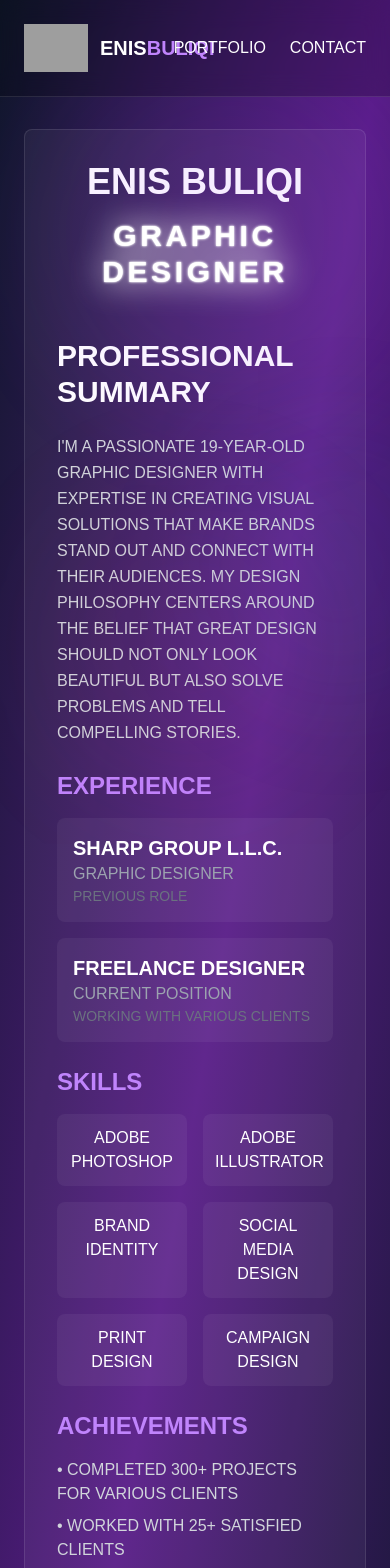
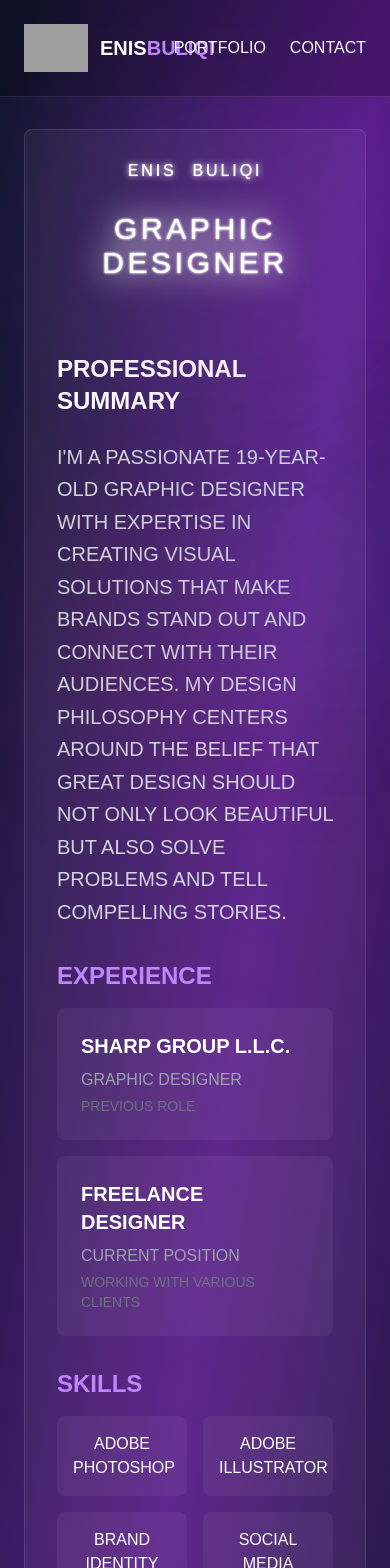
Before and after one commit to SaraBuliqi/Enis-portfolio-, a React (Vite) app: page /cv in a window 390 px wide. Shown: the top 1568 px of the page. Built offline with nearby package versions, Linux system fonts and the light colour scheme; grey boxes are pictures that could not be loaded; the HTML template or start-up script is replaced by a standard one.

Commit message:
Update CV page typography - match portfolio font family, spacing, and styling exactly

```diff
--- a/src/pages/CV.tsx
+++ b/src/pages/CV.tsx
@@ -41,16 +41,16 @@ const CV = () => {
               alt="Logo"
               className="w-16 h-16 object-contain"
             />
-            <span className="text-xl font-bold">
+            <span className="text-xl font-bold" style={{ fontFamily: "SweetSansProRegular, Sweet Sans Pro, Arial, sans-serif" }}>
               <span className="text-white">Enis</span>
               <span className="text-purple-400">Buliqi</span>
             </span>
           </a>
           <nav className="flex gap-6">
-            <a href="/" className="text-white hover:text-purple-400 transition-colors">
+            <a href="/" className="text-white hover:text-purple-400 transition-colors" style={{ fontFamily: "SweetSansProRegular, Sweet Sans Pro, Arial, sans-serif" }}>
               Portfolio
             </a>
-            <a href="/#contact" className="text-white hover:text-purple-400 transition-colors">
+            <a href="/#contact" className="text-white hover:text-purple-400 transition-colors" style={{ fontFamily: "SweetSansProRegular, Sweet Sans Pro, Arial, sans-serif" }}>
               Contact
             </a>
           </nav>
@@ -62,13 +62,43 @@ const CV = () => {
         {/* CV Content */}
         <section className="bg-white/5 rounded-lg overflow-hidden border border-white/10 p-8">
           <div className="max-w-4xl mx-auto">
-            {/* Name and Title - matching portfolio style */}
-            <div className="text-center mb-12">
-              <h1 className="text-4xl md:text-5xl lg:text-6xl font-bold text-white mb-4">
-                Enis Buliqi
-              </h1>
-              <h2
-                className="bg-gradient-to-r from-white via-white to-gray-200 bg-clip-text text-transparent text-3xl md:text-5xl lg:text-7xl font-extrabold drop-shadow-[0_0_16px_white]"
+            {/* Name and Title - matching portfolio style exactly */}
+            <div className="text-center mb-16">
+              <h1
+                className="flex flex-col items-center text-base xs:text-lg sm:text-xl md:text-2xl lg:text-3xl xl:text-4xl font-bold text-white mb-8 leading-[1.1] w-full break-words overflow-visible justify-center"
+              >
+                <span
+                  className="break-words w-full mb-8 flex items-center justify-center gap-12 text-center"
+                >
+                  <span
+                    className="flex items-center gap-4"
+                    style={{
+                      filter: "drop-shadow(0 0 3px #fff)",
+                      textShadow: "0 0 1px #fff",
+                    }}
+                  >
+                    <span
+                      className="inline-block font-normal text-white"
+                      style={{
+                        letterSpacing: "0.18em",
+                        fontFamily: "SweetSansProRegular, Sweet Sans Pro, Arial, sans-serif",
+                      }}
+                    >
+                      Enis
+                    </span>{" "}
+                    <span
+                      className="inline-block font-normal text-white"
+                      style={{
+                        letterSpacing: "0.18em",
+                        fontFamily: "SweetSansProRegular, Sweet Sans Pro, Arial, sans-serif",
+                      }}
+                    >
+                      Buliqi
+                    </span>
+                  </span>
+                </span>
+                <span
+                  className="w-full flex items-center justify-center bg-gradient-to-r from-white via-white to-gray-200 bg-clip-text text-transparent text-center leading-[1.15] min-h-[1.2em] pb-2 relative text-3xl md:text-5xl lg:text-7xl font-extrabold drop-shadow-[0_0_16px_white]"
                   style={{
                     backgroundSize: "200% 200%",
                     animation: "gradient-move 4s ease-in-out infinite",
@@ -80,67 +110,69 @@ const CV = () => {
                     fontFamily: "SweetSansProRegular, Sweet Sans Pro, Arial, sans-serif",
                   }}
                 >
-                Graphic Designer
-              </h2>
+                  <span className="inline-block font-normal">Graphic Designer</span>
+                </span>
+              </h1>
             </div>
 
-            <h3 className="text-3xl font-bold text-white mb-6">Professional Summary</h3>
-            <p className="text-gray-300 mb-6 leading-relaxed">
+            <h3 className="text-2xl md:text-3xl font-bold text-white mb-6" style={{ fontFamily: "SweetSansProRegular, Sweet Sans Pro, Arial, sans-serif" }}>Professional Summary</h3>
+            <p className="text-xl md:text-2xl text-gray-300 mb-8 max-w-2xl mx-auto leading-relaxed" style={{ fontFamily: "SweetSansProRegular, Sweet Sans Pro, Arial, sans-serif" }}>
               I'm a passionate 19-year-old graphic designer with expertise in creating visual solutions
               that make brands stand out and connect with their audiences. My design philosophy centers
               around the belief that great design should not only look beautiful but also solve problems
               and tell compelling stories.
             </p>
 
-            <h3 className="text-2xl font-bold text-purple-400 mb-4">Experience</h3>
-            <div className="mb-6">
-              <div className="bg-white/5 p-4 rounded-lg mb-4">
-                <h4 className="text-xl font-semibold text-white">Sharp Group L.L.C.</h4>
-                <p className="text-gray-400">Graphic Designer</p>
-                <p className="text-gray-500 text-sm">Previous role</p>
+            <h3 className="text-2xl font-bold text-purple-400 mb-4" style={{ fontFamily: "SweetSansProRegular, Sweet Sans Pro, Arial, sans-serif" }}>Experience</h3>
+            <div className="mb-8">
+              <div className="bg-white/5 p-6 rounded-lg mb-4">
+                <h4 className="text-xl font-semibold text-white mb-2" style={{ fontFamily: "SweetSansProRegular, Sweet Sans Pro, Arial, sans-serif" }}>Sharp Group L.L.C.</h4>
+                <p className="text-gray-400 mb-1" style={{ fontFamily: "SweetSansProRegular, Sweet Sans Pro, Arial, sans-serif" }}>Graphic Designer</p>
+                <p className="text-gray-500 text-sm" style={{ fontFamily: "SweetSansProRegular, Sweet Sans Pro, Arial, sans-serif" }}>Previous role</p>
               </div>
-              <div className="bg-white/5 p-4 rounded-lg">
-                <h4 className="text-xl font-semibold text-white">Freelance Designer</h4>
-                <p className="text-gray-400">Current position</p>
-                <p className="text-gray-500 text-sm">Working with various clients</p>
+              <div className="bg-white/5 p-6 rounded-lg">
+                <h4 className="text-xl font-semibold text-white mb-2" style={{ fontFamily: "SweetSansProRegular, Sweet Sans Pro, Arial, sans-serif" }}>Freelance Designer</h4>
+                <p className="text-gray-400 mb-1" style={{ fontFamily: "SweetSansProRegular, Sweet Sans Pro, Arial, sans-serif" }}>Current position</p>
+                <p className="text-gray-500 text-sm" style={{ fontFamily: "SweetSansProRegular, Sweet Sans Pro, Arial, sans-serif" }}>Working with various clients</p>
               </div>
             </div>
 
-            <h3 className="text-2xl font-bold text-purple-400 mb-4">Skills</h3>
-            <div className="grid grid-cols-2 md:grid-cols-3 gap-4 mb-6">
-              <div className="bg-white/5 p-3 rounded-lg text-center">
-                <span className="text-white font-medium">Adobe Photoshop</span>
+            <h3 className="text-2xl font-bold text-purple-400 mb-4" style={{ fontFamily: "SweetSansProRegular, Sweet Sans Pro, Arial, sans-serif" }}>Skills</h3>
+            <div className="grid grid-cols-2 md:grid-cols-3 gap-4 mb-8">
+              <div className="bg-white/5 p-4 rounded-lg text-center">
+                <span className="text-white font-medium" style={{ fontFamily: "SweetSansProRegular, Sweet Sans Pro, Arial, sans-serif" }}>Adobe Photoshop</span>
               </div>
-              <div className="bg-white/5 p-3 rounded-lg text-center">
-                <span className="text-white font-medium">Adobe Illustrator</span>
+              <div className="bg-white/5 p-4 rounded-lg text-center">
+                <span className="text-white font-medium" style={{ fontFamily: "SweetSansProRegular, Sweet Sans Pro, Arial, sans-serif" }}>Adobe Illustrator</span>
               </div>
-              <div className="bg-white/5 p-3 rounded-lg text-center">
-                <span className="text-white font-medium">Brand Identity</span>
+              <div className="bg-white/5 p-4 rounded-lg text-center">
+                <span className="text-white font-medium" style={{ fontFamily: "SweetSansProRegular, Sweet Sans Pro, Arial, sans-serif" }}>Brand Identity</span>
               </div>
-              <div className="bg-white/5 p-3 rounded-lg text-center">
-                <span className="text-white font-medium">Social Media Design</span>
+              <div className="bg-white/5 p-4 rounded-lg text-center">
+                <span className="text-white font-medium" style={{ fontFamily: "SweetSansProRegular, Sweet Sans Pro, Arial, sans-serif" }}>Social Media Design</span>
               </div>
-              <div className="bg-white/5 p-3 rounded-lg text-center">
-                <span className="text-white font-medium">Print Design</span>
+              <div className="bg-white/5 p-4 rounded-lg text-center">
+                <span className="text-white font-medium" style={{ fontFamily: "SweetSansProRegular, Sweet Sans Pro, Arial, sans-serif" }}>Print Design</span>
               </div>
-              <div className="bg-white/5 p-3 rounded-lg text-center">
-                <span className="text-white font-medium">Campaign Design</span>
+              <div className="bg-white/5 p-4 rounded-lg text-center">
+                <span className="text-white font-medium" style={{ fontFamily: "SweetSansProRegular, Sweet Sans Pro, Arial, sans-serif" }}>Campaign Design</span>
               </div>
             </div>
 
-            <h3 className="text-2xl font-bold text-purple-400 mb-4">Achievements</h3>
-            <ul className="text-gray-300 space-y-2 mb-6">
-              <li>• Completed 300+ projects for various clients</li>
-              <li>• Worked with 25+ satisfied clients</li>
-              <li>• Specialized in brand identity and social media design</li>
-              <li>• Experience in album covers, banners, and marketing campaigns</li>
+            <h3 className="text-2xl font-bold text-purple-400 mb-4" style={{ fontFamily: "SweetSansProRegular, Sweet Sans Pro, Arial, sans-serif" }}>Achievements</h3>
+            <ul className="text-gray-300 space-y-3 mb-8" style={{ fontFamily: "SweetSansProRegular, Sweet Sans Pro, Arial, sans-serif" }}>
+              <li className="text-lg">• Completed 300+ projects for various clients</li>
+              <li className="text-lg">• Worked with 25+ satisfied clients</li>
+              <li className="text-lg">• Specialized in brand identity and social media design</li>
+              <li className="text-lg">• Experience in album covers, banners, and marketing campaigns</li>
             </ul>
 
             <div className="text-center">
               <a
                 href={ASSETS.cv}
                 download
-                className="inline-flex items-center gap-2 bg-purple-600 hover:bg-purple-700 text-white px-8 py-4 rounded-lg transition-colors text-lg font-medium"
+                className="inline-flex items-center gap-2 bg-gradient-to-r from-purple-800 to-blue-950 hover:from-purple-900 hover:to-slate-950 text-white px-8 py-4 rounded-lg transition-colors text-lg font-semibold"
+                style={{ fontFamily: "SweetSansProRegular, Sweet Sans Pro, Arial, sans-serif" }}
               >
                 <svg className="w-6 h-6" fill="none" stroke="currentColor" viewBox="0 0 24 24">
                   <path strokeLinecap="round" strokeLinejoin="round" strokeWidth={2} d="M12 10v6m0 0l-3-3m3 3l3-3m2 8H7a2 2 0 01-2-2V5a2 2 0 012-2h5.586a1 1 0 01.707.293l5.414 5.414a1 1 0 01.293.707V19a2 2 0 01-2 2z" />
@@ -166,6 +198,7 @@ const CV = () => {
               target="_blank"
               rel="noopener noreferrer"
               className="text-gray-400 hover:text-purple-400 transition-colors"
+              style={{ fontFamily: "SweetSansProRegular, Sweet Sans Pro, Arial, sans-serif" }}
             >
               Facebook
             </a>
@@ -174,6 +207,7 @@ const CV = () => {
               target="_blank"
               rel="noopener noreferrer"
               className="text-gray-400 hover:text-purple-400 transition-colors"
+              style={{ fontFamily: "SweetSansProRegular, Sweet Sans Pro, Arial, sans-serif" }}
             >
               Behance
             </a>
@@ -182,6 +216,7 @@ const CV = () => {
               target="_blank"
               rel="noopener noreferrer"
               className="text-gray-400 hover:text-purple-400 transition-colors"
+              style={{ fontFamily: "SweetSansProRegular, Sweet Sans Pro, Arial, sans-serif" }}
             >
               Instagram
             </a>
@@ -190,11 +225,12 @@ const CV = () => {
               target="_blank"
               rel="noopener noreferrer"
               className="text-gray-400 hover:text-purple-400 transition-colors"
+              style={{ fontFamily: "SweetSansProRegular, Sweet Sans Pro, Arial, sans-serif" }}
             >
               LinkedIn
             </a>
           </div>
-          <p className="text-gray-500">
+          <p className="text-gray-500" style={{ fontFamily: "SweetSansProRegular, Sweet Sans Pro, Arial, sans-serif" }}>
             © 2024 Enis Buliqi. All rights reserved.
           </p>
         </div>
```
Lines whose indentation alone changed are shown as unchanged.
